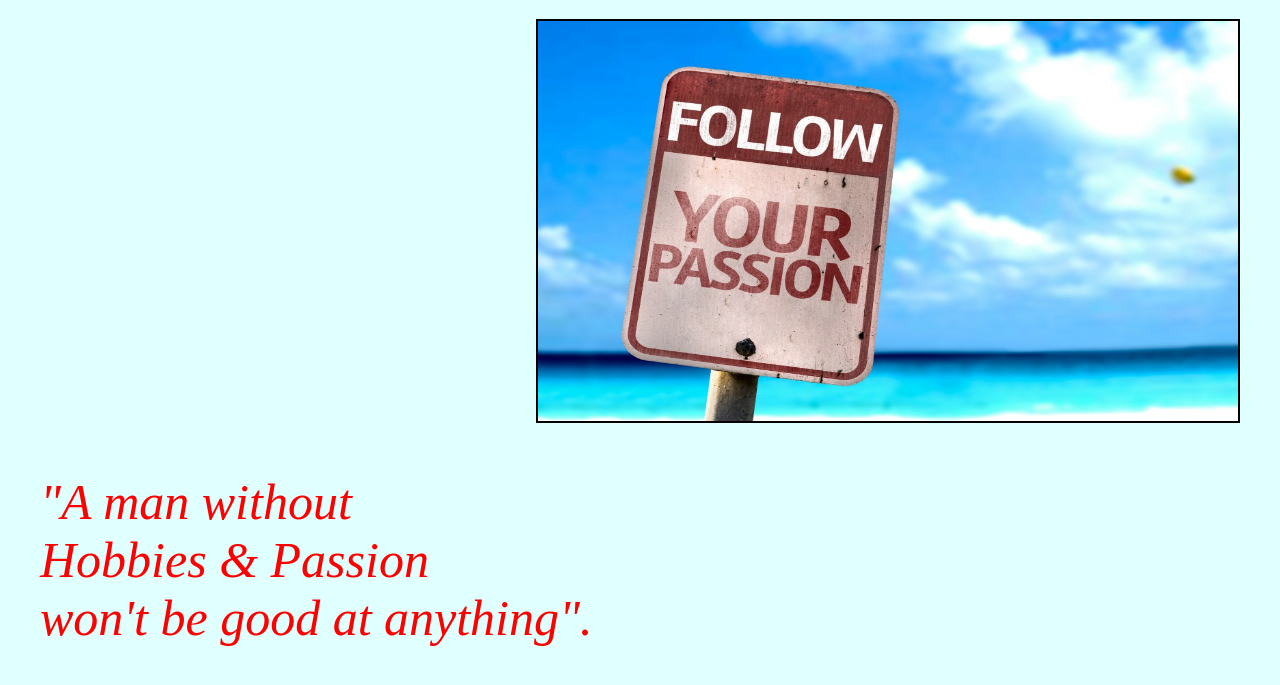
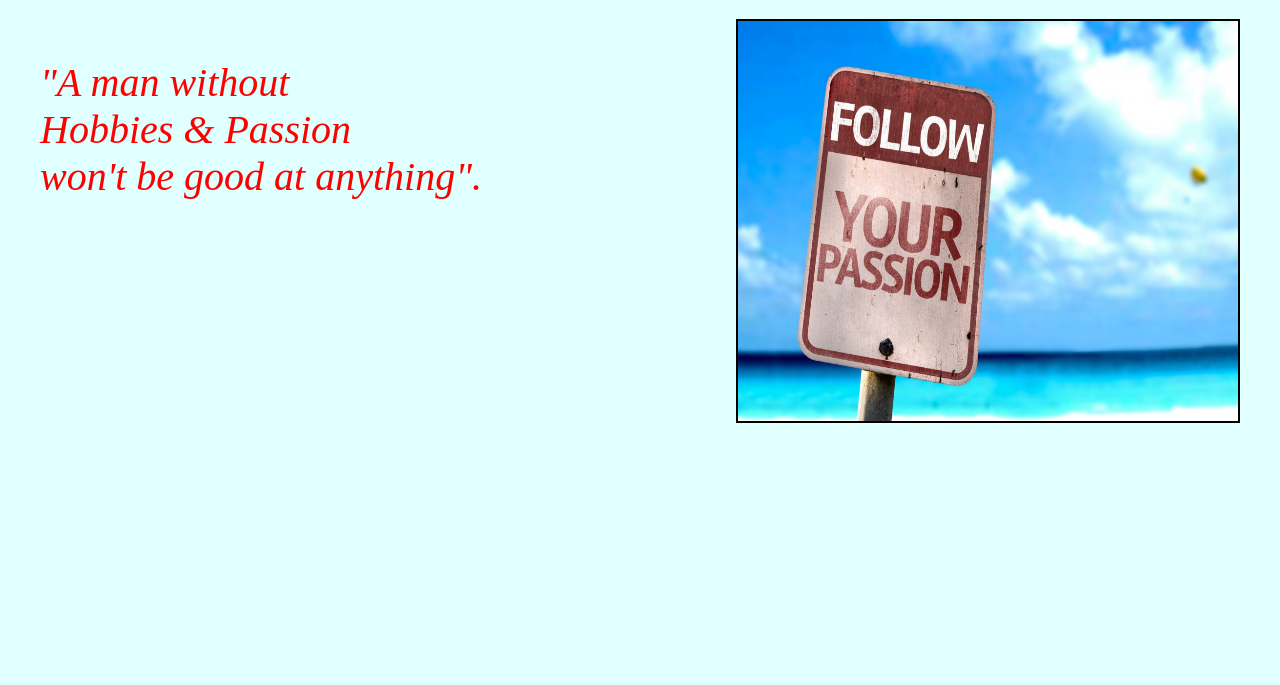
Before and after one commit to santhoshobha/saharsh.github.io, a plain HTML site: page index.html in a window 1280 px wide. Shown: the part 111-796 px from the top of the page. Drawn offline with Linux system fonts and the light colour scheme.

Commit message:
Add files via upload

```diff
--- a/index.html
+++ b/index.html
@@ -25,7 +25,7 @@ a:hover{color:#0000FF; background-color:#FF0000;}
 <h1 style="color:blue; text-align:center" >
 Saharsh's Hobbies and Passion
 </h1>
-<IMG src="hobbies.jpg" height=400 width=700 style="float:right;" border=2px></IMG>
-<p  style="font-size:50px; font-style:italic;font-family:blackadder ITC; float:left;"><font color="red">"A man without <br /> Hobbies & Passion <br /> won't be good at anything".</font></p>
+<IMG src="hobbies.jpg" height=400 width=500 style="float:right;" border=2px></IMG>
+<p  style="font-size:40px; font-style:italic;font-family:blackadder ITC; float:left;"><font color="red">"A man without <br /> Hobbies & Passion <br /> won't be good at anything".</font></p>
 </body>
 </html>
```
Also changed, not shown: About_me.html (+1 -1 lines).
